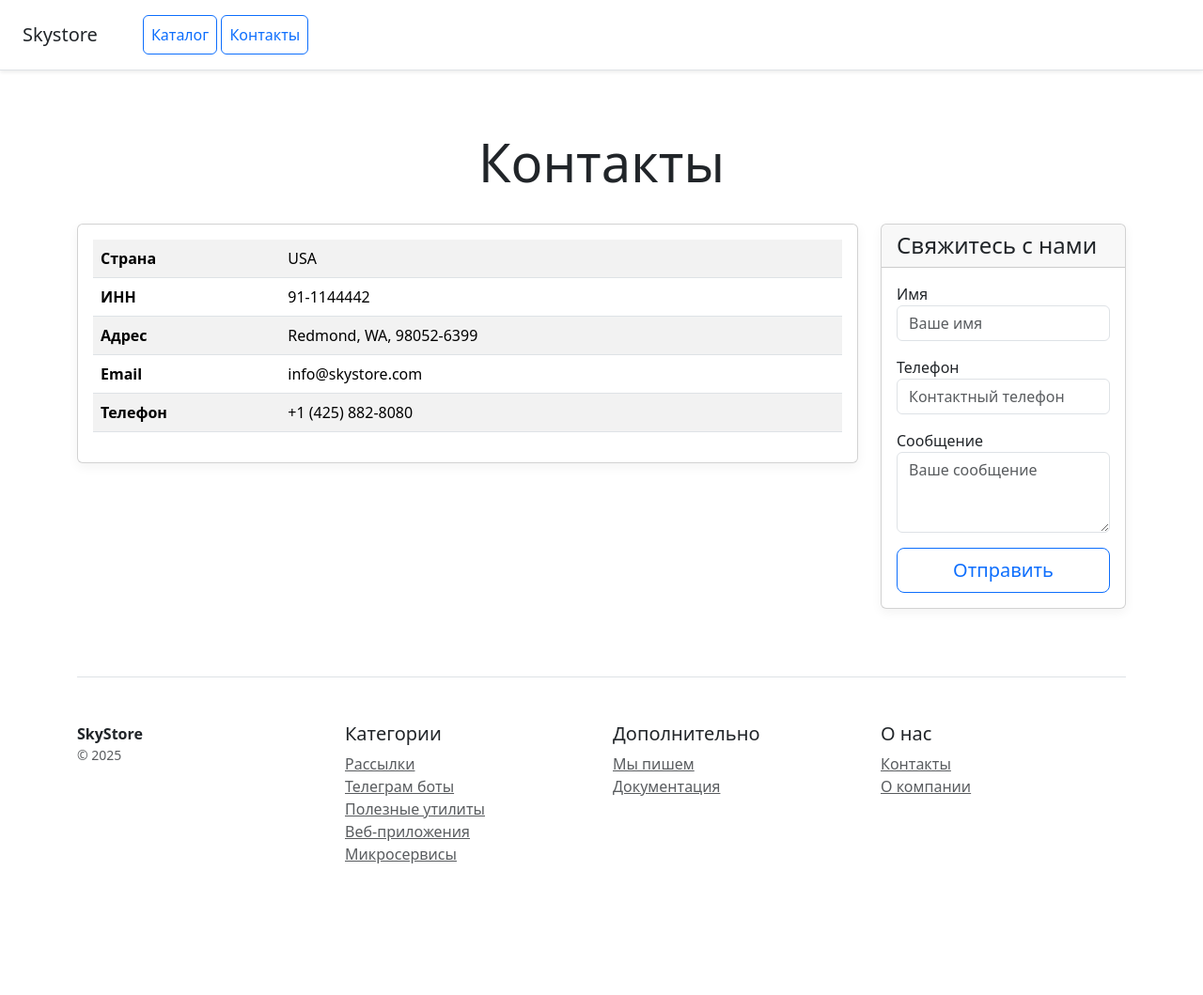
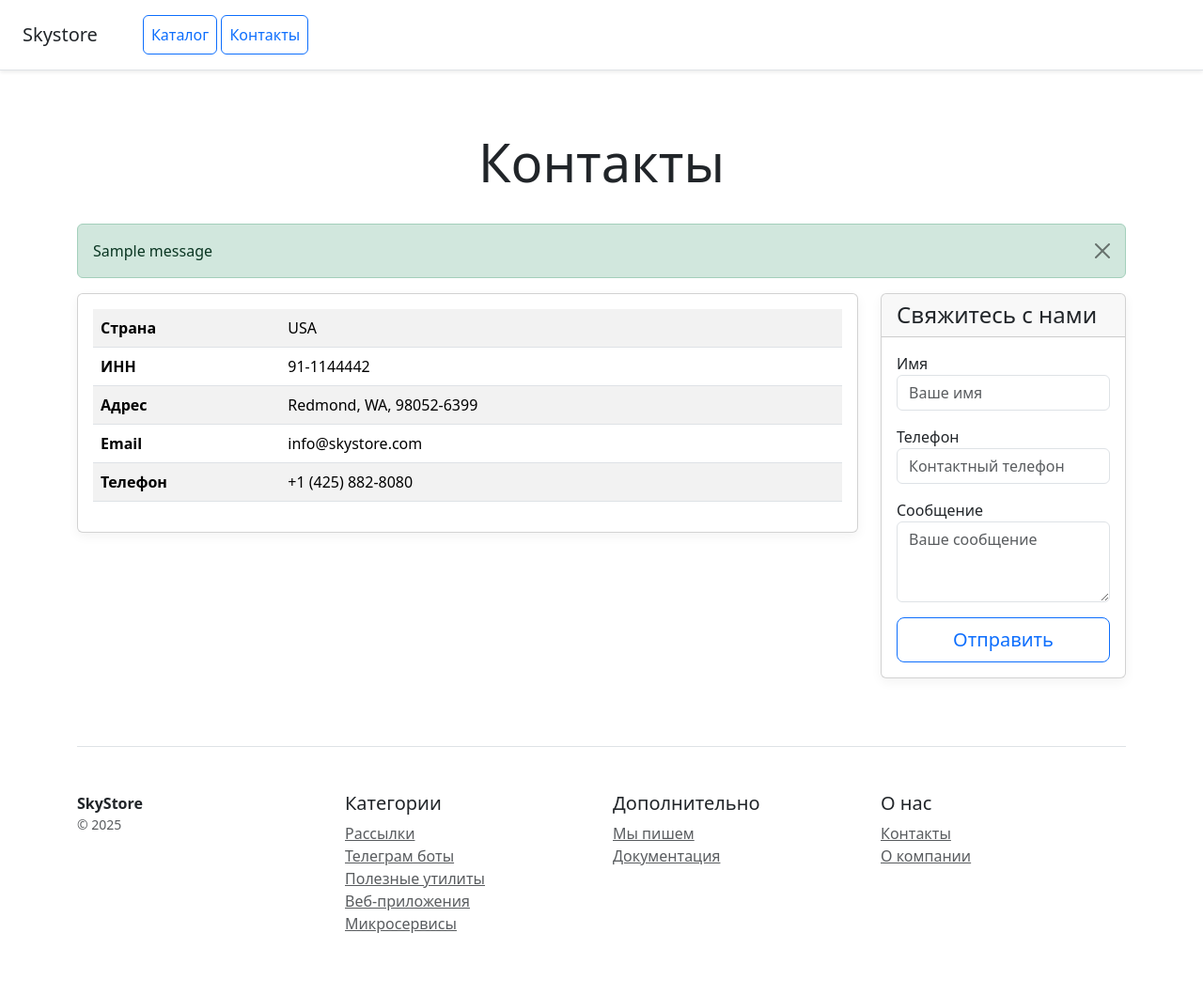
Before and after one commit to Anna-Maru/Django_Project, a Django app: page /catalog/contacts/ in a window 1280 px wide. Shown: the whole page at 94% size. Before the commit the page ends 919 px from the top, so only its background shows below. Run offline with Django 5.2, Linux system fonts and the light colour scheme; tables that the repository leaves empty hold one stand-in row (values such as "Sample post"); one stand-in notice (Sample message) is shown; some libraries are stand-ins or nearby versions.

Commit message:
Django_project

```diff
--- a/catalog/templates/catalog/contacts.html
+++ b/catalog/templates/catalog/contacts.html
@@ -28,6 +28,19 @@
 
 <!-- Контент -->
 <div class="container">
+    <!-- Сообщения об успешной отправке формы -->
+    {% if messages %}
+        <div class="row">
+            <div class="col-12">
+                {% for message in messages %}
+                    <div class="alert alert-{{ message.tags }} alert-dismissible fade show" role="alert">
+                        {{ message }}
+                        <button type="button" class="btn-close" data-bs-dismiss="alert" aria-label="Close"></button>
+                    </div>
+                {% endfor %}
+            </div>
+        </div>
+    {% endif %}
     <div class="row text-start">
         <!-- Блок с информацией о компании -->
         <div class="col-lg-9 col-md-6 col-sm-12">
@@ -124,7 +137,6 @@
     </footer>
 </div>
 
-
 <script src="https://cdnjs.cloudflare.com/ajax/libs/bootstrap/5.3.2/js/bootstrap.bundle.min.js"></script>
 </body>
 </html>
--- a/catalog/urls.py
+++ b/catalog/urls.py
@@ -4,6 +4,6 @@ from . import views
 app_name = 'catalog'
 
 urlpatterns = [
-    path('home/', views.home, name='home'),
+    path('', views.home, name='home'),
     path('contacts/', views.contacts, name='contacts')
 ]
--- a/config/urls.py
+++ b/config/urls.py
@@ -4,5 +4,4 @@ from django.urls import path, include
 urlpatterns = [
     path('admin/', admin.site.urls),
     path('catalog/', include('catalog.urls', namespace='catalog')),
-    path('', include('home.urls', namespace='home')),
 ]
```
